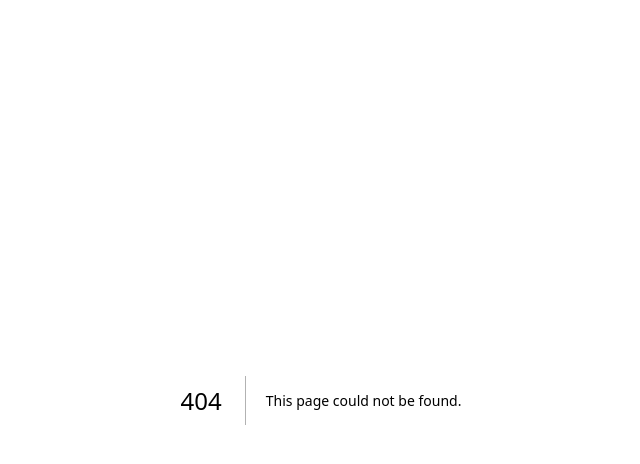
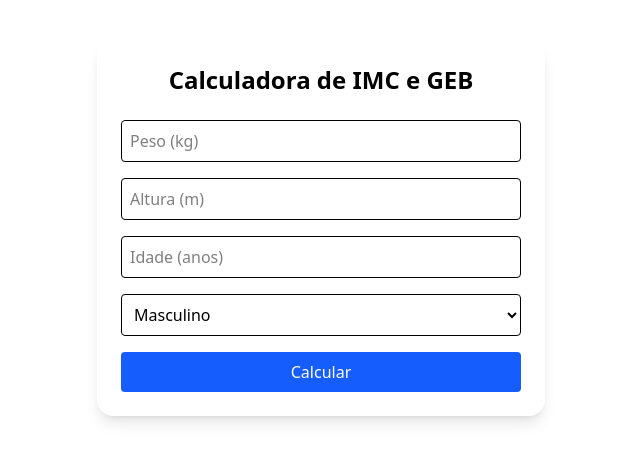
Before and after one commit to hudsonmartins08/zero2fit, a Next.js app: page /FormularioImcGeb in a window 1280 px wide. Before the commit this address had no page. Shown: the top 464 px of the page, without its empty margins (319-959 px from the left). Built offline with nearby package versions, Linux system fonts and the light colour scheme.

Commit message:
Calculadora IMC e GEB

```diff
--- /dev/null
+++ b/src/pages/FormularioImcGeb/index.jsx
@@ -0,0 +1,99 @@
+import React, { useState } from "react";
+
+export default function CalculadoraSaude() {
+  const [peso, setPeso] = useState("");
+  const [altura, setAltura] = useState("");
+  const [idade, setIdade] = useState("");
+  const [sexo, setSexo] = useState("masculino");
+  const [imc, setImc] = useState(null);
+  const [classificacaoIMC, setClassificacaoIMC] = useState("");
+  const [geb, setGeb] = useState(null);
+
+  const classificarIMC = (imc) => {
+    if (imc < 18.5) return "Abaixo do peso";
+    if (imc < 25) return "Peso normal";
+    if (imc < 30) return "Sobrepeso";
+    if (imc < 35) return "Obesidade grau I";
+    if (imc < 40) return "Obesidade grau II";
+    return "Obesidade grau III";
+  };
+
+  const calcular = () => {
+    const pesoNum = parseFloat(peso);
+    const alturaNum = parseFloat(altura); // altura em metros
+    const idadeNum = parseInt(idade);
+
+    if (!pesoNum || !alturaNum || !idadeNum) {
+      alert("Preencha todos os campos corretamente!");
+      return;
+    }
+
+    const imcCalculado = pesoNum / (alturaNum * alturaNum);
+    setImc(imcCalculado.toFixed(2));
+    setClassificacaoIMC(classificarIMC(imcCalculado));
+
+    const alturaCm = alturaNum * 100;
+    let gebCalculado = 0;
+
+    if (sexo === "masculino") {
+      gebCalculado = 66 + (13.8 * pesoNum) + (5 * alturaCm) - (6.8 * idadeNum);
+    } else {
+      gebCalculado = 655 + (9.6 * pesoNum) + (1.8 * alturaCm) - (4.7 * idadeNum);
+    }
+
+    setGeb(gebCalculado.toFixed(2));
+  };
+
+  return (
+    <div className="max-w-md mx-auto mt-10 p-6 bg-white rounded-2xl shadow-lg">
+      <h2 className="text-2xl font-bold text-center mb-6">Calculadora de IMC e GEB</h2>
+
+      <div className="space-y-4">
+        <input
+          type="number"
+          placeholder="Peso (kg)"
+          value={peso}
+          onChange={(e) => setPeso(e.target.value)}
+          className="w-full p-2 border rounded"
+        />
+        <input
+          type="number"
+          placeholder="Altura (m)"
+          value={altura}
+          onChange={(e) => setAltura(e.target.value)}
+          className="w-full p-2 border rounded"
+        />
+        <input
+          type="number"
+          placeholder="Idade (anos)"
+          value={idade}
+          onChange={(e) => setIdade(e.target.value)}
+          className="w-full p-2 border rounded"
+        />
+        <select
+          value={sexo}
+          onChange={(e) => setSexo(e.target.value)}
+          className="w-full p-2 border rounded"
+        >
+          <option value="masculino">Masculino</option>
+          <option value="feminino">Feminino</option>
+        </select>
+
+        <button
+          onClick={calcular}
+          className="w-full bg-blue-600 text-white py-2 rounded hover:bg-blue-700"
+        >
+          Calcular
+        </button>
+
+        {imc && (
+          <div className="mt-4 p-4 bg-gray-100 rounded text-center">
+            <p><strong>IMC:</strong> {imc}</p>
+            <p><strong>Classificação:</strong> {classificacaoIMC}</p>
+            <p><strong>GEB:</strong> {geb} kcal/dia</p>
+          </div>
+        )}
+      </div>
+    </div>
+  );
+}
```
